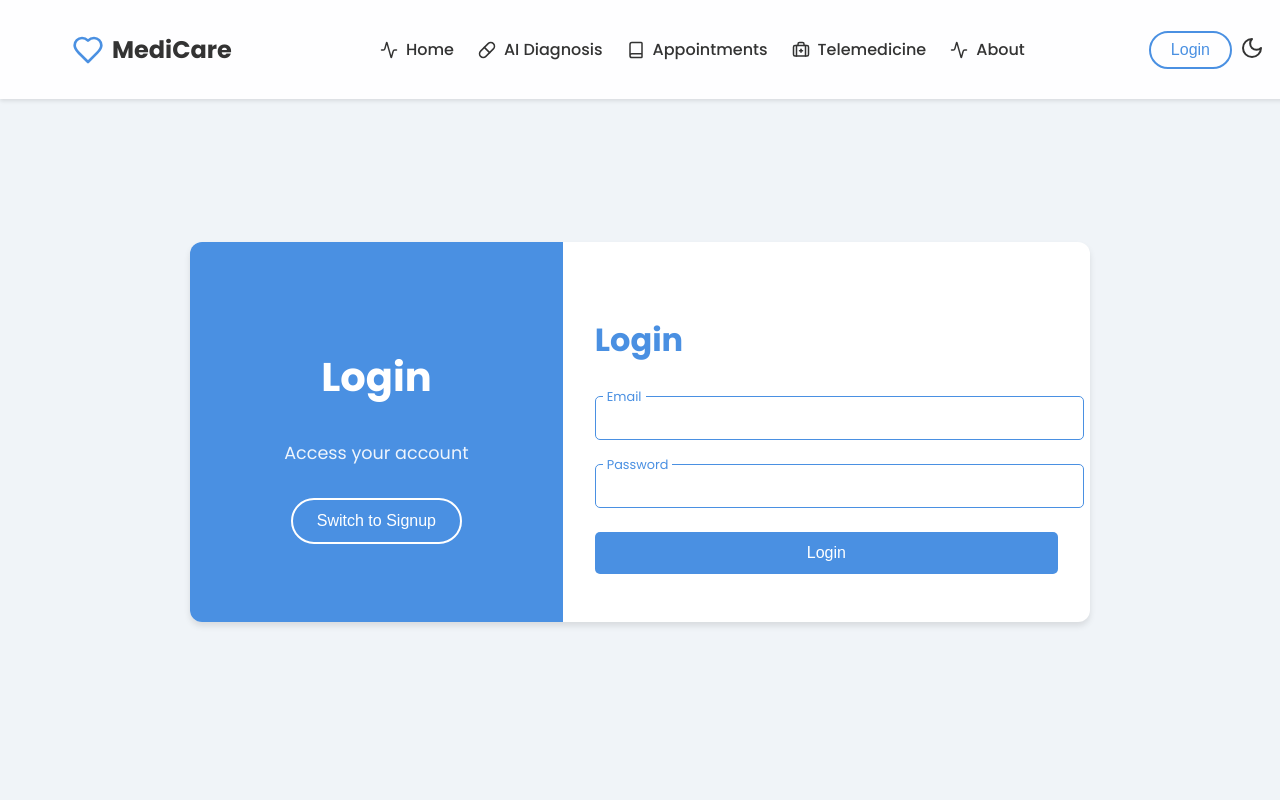
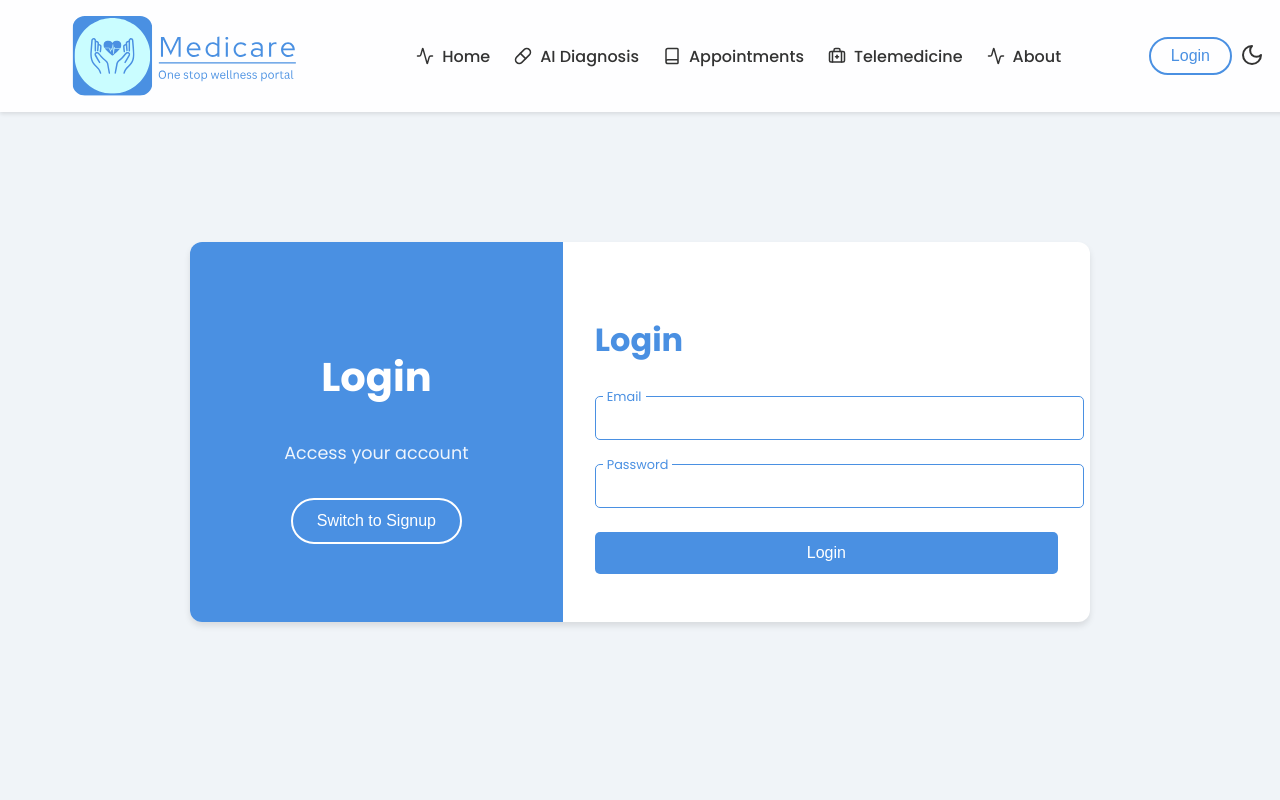
Before and after one commit to PixelPiratess/SIH-PixelPirates-Medicare, a React (Create React App) app in the folder frontend/: page /login in a window 1280 px wide. Shown: the top 800 px of the page. Built offline with nearby package versions, Linux system fonts and the light colour scheme.

Commit message:
Logo Change

```diff
--- a/frontend/src/components/Header.css
+++ b/frontend/src/components/Header.css
@@ -36,13 +36,17 @@
 .logo {
   display: flex;
   align-items: center;
+  height: auto; /* Let the content determine the height */
 }
 
-.logo h1 {
-  font-size: 1.5rem;
-  font-weight: bold;
-  margin-left: 0.5rem;
+.logo img {
+  height: 80px; /* Set a reasonable height for the logo */
+  width: auto;   /* Maintain aspect ratio */
+  max-width: 100%; /* Ensure the image doesn't overflow its container */
+  background: none; /* Ensure no background is applied */
 }
+
+
 
 .nav {
   display: flex;
--- a/frontend/src/components/Header.js
+++ b/frontend/src/components/Header.js
@@ -44,9 +44,8 @@ const Header = ({ toggleTheme, isDarkMode }) => {
     <header className={`header ${isDarkMode ? 'dark' : 'light'} ${isScrolled ? 'scrolled' : ''}`}>
       <div className="header-content">
         <div className="logo">
-          <Heart size={32} color="#4a90e2" />
-          <h1>MediCare</h1>
-        </div>
+          <img src="/Medicare_Logo.svg" alt="Medicare Logo"/>
+          </div>
         <nav className={`nav ${isMenuOpen ? 'open' : ''}`}>
           {isMenuOpen && (
             <button className="close-menu" onClick={closeMenu} aria-label="Close menu">
```
Also changed, not shown: frontend/public/Medicare_Logo.svg (added).
